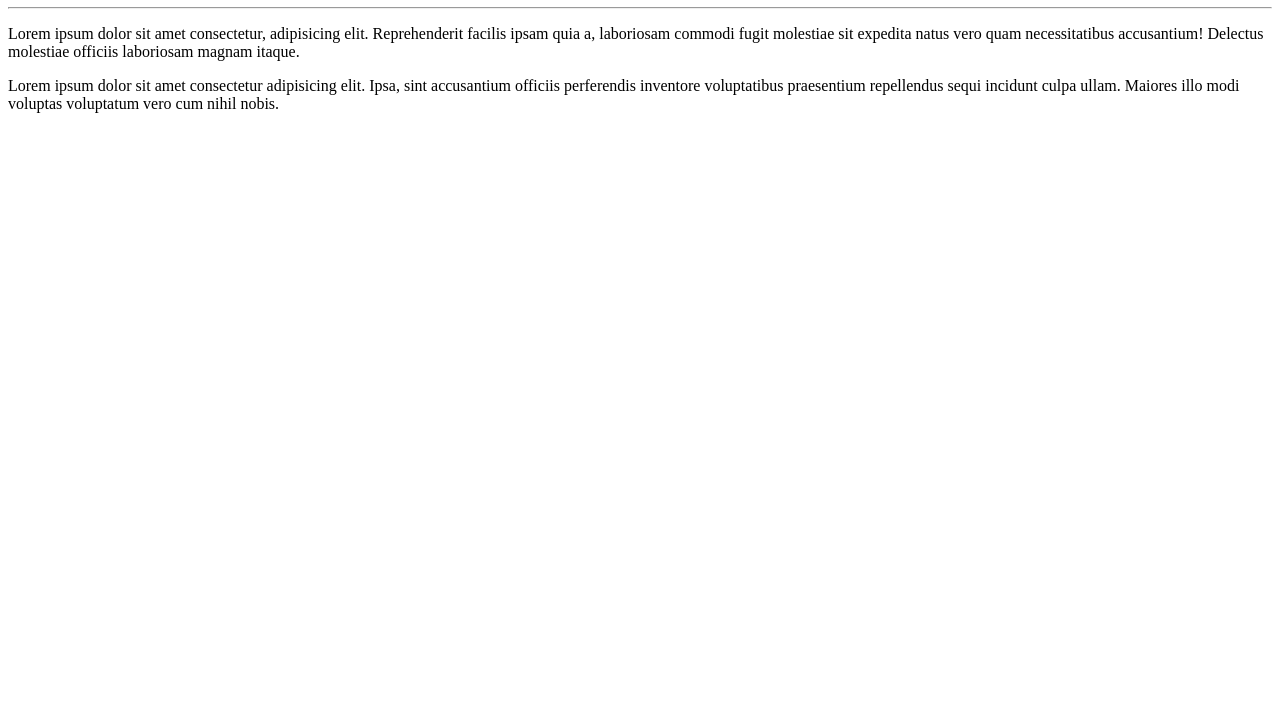
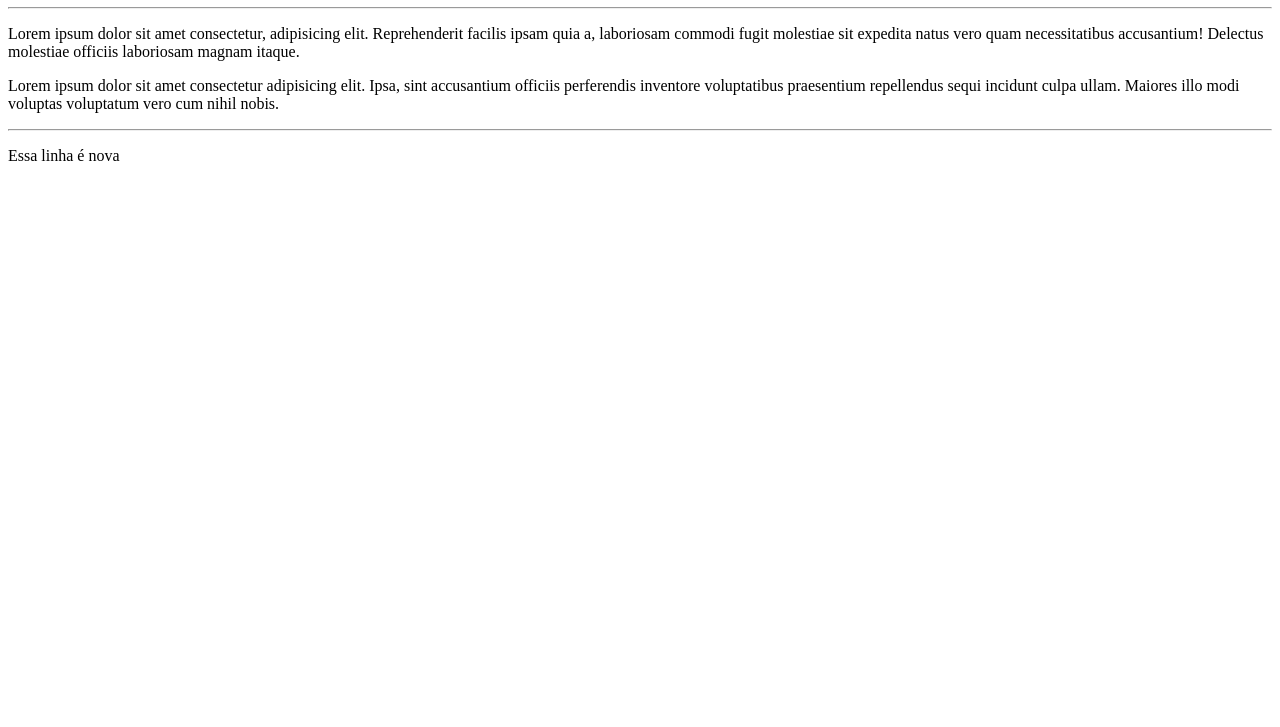
Before and after one commit to lucas-lourencopicpay/Ola-Mundo, a plain HTML site: page site-exemplo/index.html in a window 1280 px wide. Shown: the part 73-800 px from the top of the page. Drawn offline with Linux system fonts and the light colour scheme.

Commit message:
Aprendendo

```diff
--- a/site-exemplo/index.html
+++ b/site-exemplo/index.html
@@ -10,5 +10,7 @@
     <hr>
     <p>Lorem ipsum dolor sit amet consectetur, adipisicing elit. Reprehenderit facilis ipsam quia a, laboriosam commodi fugit molestiae sit expedita natus vero quam necessitatibus accusantium! Delectus molestiae officiis laboriosam magnam itaque.</p>
     <p>Lorem ipsum dolor sit amet consectetur adipisicing elit. Ipsa, sint accusantium officiis perferendis inventore voluptatibus praesentium repellendus sequi incidunt culpa ullam. Maiores illo modi voluptas voluptatum vero cum nihil nobis.</p>
+    <hr>
+    <p>Essa linha é nova</p>
 </body>
 </html>
```
